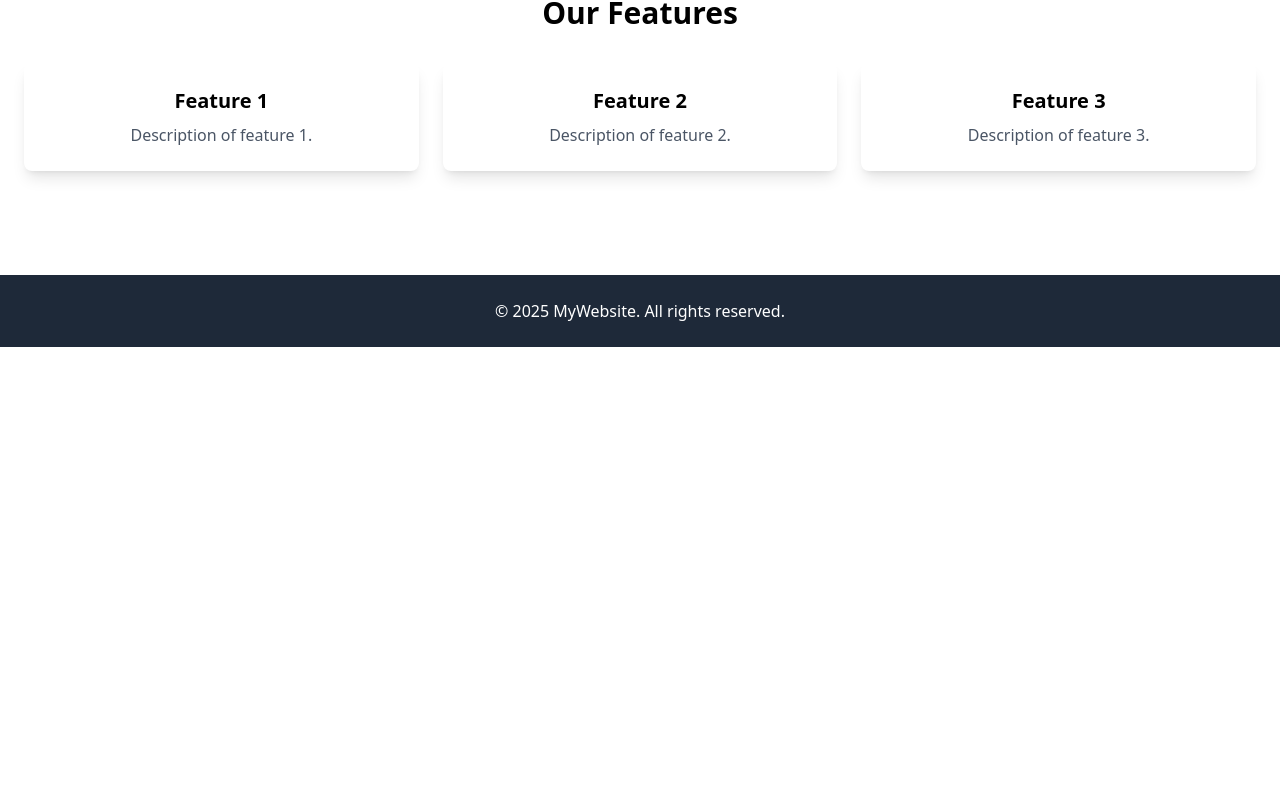
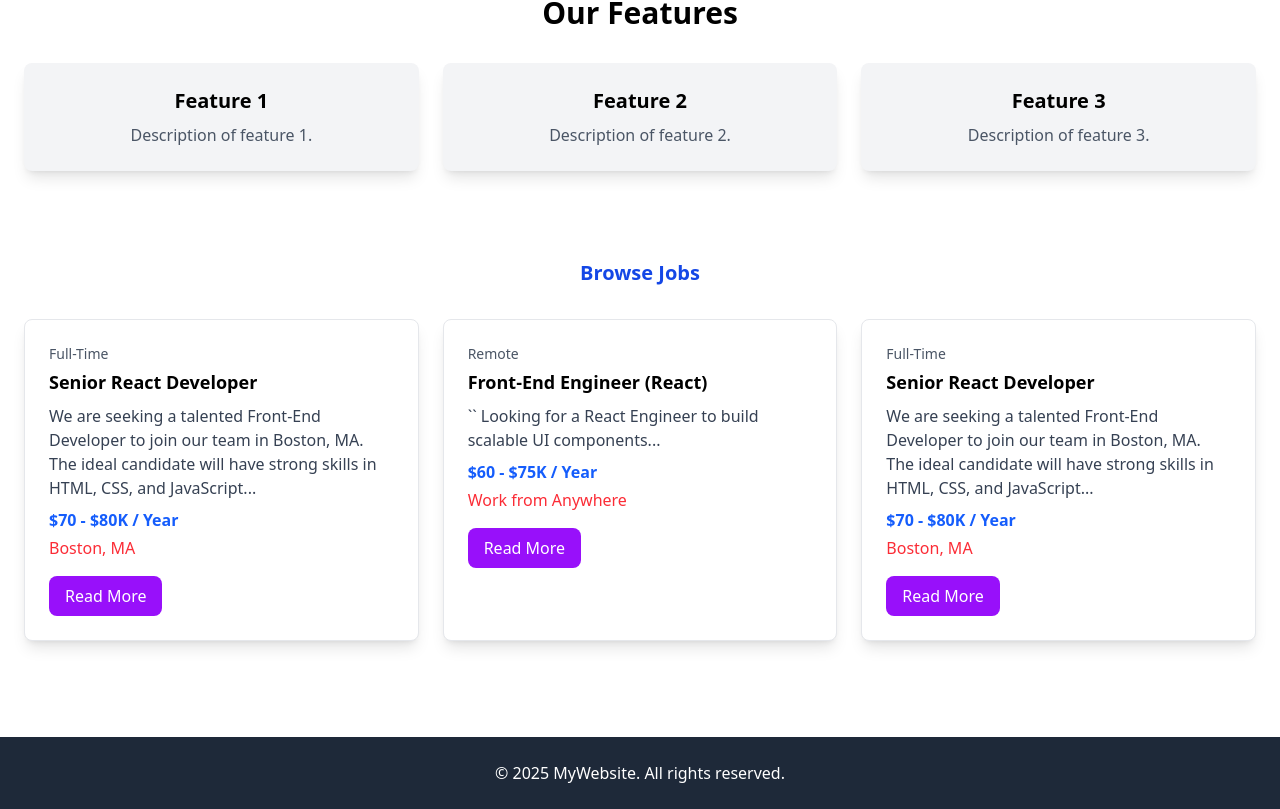
Before and after one commit to MdNoor300/react-project, a React (Vite) app: page / in a window 1280 px wide. Shown: the part 473-1282 px from the top of the page. Before the commit the page ends 820 px from the top, so only its background shows below. Built offline with nearby package versions, Linux system fonts and the light colour scheme.

Commit message:
use props and job listing

```diff
--- a/src/App.jsx
+++ b/src/App.jsx
@@ -1,34 +1,15 @@
 import Navbar from "./components/Navbar";
 import Hero from "./components/Hero";
+import HomeCards from "./components/HomeCards";
+import JobListing from "./components/JobListing";
 
 const App = () => {
   return (
     <>
       <Navbar />
-      <Hero
-      title="Welcome to Our Website"
-        subtitle="Your one-stop solution for amazing content"
-      />
-
-      {/* Features Section */}
-      <section className="py-16 px-6">
-        <h2 className="text-3xl font-bold text-center">Our Features</h2>
-        <div className="grid grid-cols-1 md:grid-cols-3 gap-6 mt-8">
-          <div className="p-6 bg-white shadow-lg rounded-lg text-center">
-            <h3 className="text-xl font-bold">Feature 1</h3>
-            <p className="text-gray-600 mt-2">Description of feature 1.</p>
-          </div>
-          <div className="p-6 bg-white shadow-lg rounded-lg text-center">
-            <h3 className="text-xl font-bold">Feature 2</h3>
-            <p className="text-gray-600 mt-2">Description of feature 2.</p>
-          </div>
-          <div className="p-6 bg-white shadow-lg rounded-lg text-center">
-            <h3 className="text-xl font-bold">Feature 3</h3>
-            <p className="text-gray-600 mt-2">Description of feature 3.</p>
-          </div>
-        </div>
-      </section>
-
+      <Hero/>
+      <HomeCards/>
+      <JobListing/>
       {/* Footer */}
       <footer className="text-center py-6 bg-gray-800 text-white mt-10">
         <p>&copy; {new Date().getFullYear()} MyWebsite. All rights reserved.</p>
--- /dev/null
+++ b/src/components/Card.jsx
@@ -0,0 +1,9 @@
+const Card = ({children, bg="bg-gray-100"}) => {
+  return (
+    <div className={`p-6 shadow-lg rounded-lg text-center ${bg}`}>
+        {children}
+    </div>
+  )
+}
+
+export default Card
--- a/src/components/Hero.jsx
+++ b/src/components/Hero.jsx
@@ -1,9 +1,9 @@
-const Hero = (props) => {
+const Hero = ({title="Welcome to Our Website", subtitle="Your one-stop solution for amazing content"}) => {
     return (
       <section className="text-center py-20 bg-blue-500 text-white">
-        <h1 className="text-5xl font-bold">{props.title}</h1>
+        <h1 className="text-5xl font-bold">{title}</h1>
         <p className="mt-4 text-lg">
-          {props?.subtitle}
+          {subtitle}
         </p>
         <button className="mt-6 px-6 py-3 bg-white text-blue-500 font-semibold rounded-lg shadow-md hover:bg-gray-200">
           Get Started
--- /dev/null
+++ b/src/components/HomeCards.jsx
@@ -0,0 +1,25 @@
+import Card from "./Card";
+
+const HomeCards = () => {
+  return (
+    <section className="py-16 px-6 max-w-[1320px] mx-auto">
+      <h2 className="text-3xl font-bold text-center">Our Features</h2>
+      <div className="grid grid-cols-1 md:grid-cols-3 gap-6 mt-8 ">
+        <Card>
+          <h3 className="text-xl font-bold">Feature 1</h3>
+          <p className="text-gray-600 mt-2">Description of feature 1.</p>
+        </Card>
+        <Card>
+          <h3 className="text-xl font-bold">Feature 2</h3>
+          <p className="text-gray-600 mt-2">Description of feature 2.</p>
+        </Card>
+        <Card>
+          <h3 className="text-xl font-bold">Feature 3</h3>
+          <p className="text-gray-600 mt-2">Description of feature 3.</p>
+        </Card>
+      </div>
+    </section>
+  );
+};
+
+export default HomeCards;
--- /dev/null
+++ b/src/components/JobListing.jsx
@@ -0,0 +1,56 @@
+import jobs from "../jobs.json";
+const JobListing = () => {
+  return (
+    <div className=" p-6 max-w-[1320px] mx-auto">
+      <h2 className="text-xl font-bold text-center text-blue-700 mb-6">
+        Browse Jobs
+      </h2>
+      <div className="grid grid-cols-1 md:grid-cols-3 gap-6 mt-8 ">
+        <div className="bg-white p-6 shadow-lg rounded-lg border border-gray-200 mb-8">
+          <p className="text-gray-600 text-sm">Full-Time</p>
+          <h3 className="text-lg font-bold mt-1">Senior React Developer</h3>
+          <p className="text-gray-700 mt-2">
+            We are seeking a talented Front-End Developer to join our team in
+            Boston, MA. The ideal candidate will have strong skills in HTML,
+            CSS, and JavaScript...
+          </p>
+          <p className="text-blue-600 font-semibold mt-2">$70 - $80K / Year</p>
+          <p className="text-red-500 mt-1">Boston, MA</p>
+          <button className="mt-4 bg-purple-600 text-white py-2 px-4 rounded-lg">
+            Read More
+          </button>
+        </div>
+
+        <div className="bg-white p-6 shadow-lg rounded-lg border border-gray-200 mb-8">
+          <p className="text-gray-600 text-sm">Remote</p>
+          <h3 className="text-lg font-bold mt-1">Front-End Engineer (React)</h3>
+          <p className="text-gray-700 mt-2">
+            `` Looking for a React Engineer to build scalable UI components...
+          </p>
+          <p className="text-blue-600 font-semibold mt-2">$60 - $75K / Year</p>
+          <p className="text-red-500 mt-1">Work from Anywhere</p>
+          <button className="mt-4 bg-purple-600 text-white py-2 px-4 rounded-lg">
+            Read More
+          </button>
+        </div>
+
+        <div className="bg-white p-6 shadow-lg rounded-lg border border-gray-200 mb-8">
+          <p className="text-gray-600 text-sm">Full-Time</p>
+          <h3 className="text-lg font-bold mt-1">Senior React Developer</h3>
+          <p className="text-gray-700 mt-2">
+            We are seeking a talented Front-End Developer to join our team in
+            Boston, MA. The ideal candidate will have strong skills in HTML,
+            CSS, and JavaScript...
+          </p>
+          <p className="text-blue-600 font-semibold mt-2">$70 - $80K / Year</p>
+          <p className="text-red-500 mt-1">Boston, MA</p>
+          <button className="mt-4 bg-purple-600 text-white py-2 px-4 rounded-lg">
+            Read More
+          </button>
+        </div>
+      </div>
+    </div>
+  );
+};
+
+export default JobListing;
--- /dev/null
+++ b/src/jobs.json
@@ -0,0 +1,56 @@
+[
+  {
+    "id": "1",
+    "title": "Senior Developer",
+    "type": "Full-Time",
+    "location": "Boston, MA",
+    "salary": "$70K - $80K / Year",
+    "description": "We are seeking a talented Front-End Developer to join our team in Boston, MA. The ideal candidate will have strong skills in HTML, CSS, and JavaScript...",
+    "company": "NewTek Solutions"
+  },
+  {
+    "id": "2",
+    "title": "Front-End Engineer (React & Redux)",
+    "type": "Full-Time",
+    "location": "Miami, FL",
+    "salary": "$70K - $80K / Year",
+    "description": "Join our team as a Front-End Developer in sunny Miami, FL. We are looking for a motivated individual with a passion for crafting beautiful and responsive web applications...",
+    "company": "Veneer Solutions"
+  },
+  {
+    "id": "3",
+    "title": "React.js Developer",
+    "type": "Full-Time",
+    "location": "Brooklyn, NY",
+    "salary": "$70K - $80K / Year",
+    "description": "Are you passionate about front-end development? Join our team in vibrant Brooklyn, NY, and work on exciting projects that make a difference...",
+    "company": "Dolor Cloud"
+  },
+  {
+    "id": "4",
+    "title": "React Front-End Developer",
+    "type": "Part-Time",
+    "location": "Phoenix, AZ",
+    "salary": "$60K - $70K / Year",
+    "description": "Join our team as a Part-Time Front-End Developer in beautiful Phoenix, AZ. This position offers flexible hours and the opportunity to work remotely...",
+    "company": "Alpha Elite"
+  },
+  {
+    "id": "5",
+    "title": "Full Stack React Developer",
+    "type": "Full-Time",
+    "location": "Atlanta, GA",
+    "salary": "$90K - $100K / Year",
+    "description": "Exciting opportunity for a Full-Time Front-End Developer in bustling Atlanta, GA. Join our team and make an impact!",
+    "company": "Browning Technologies"
+  },
+  {
+    "id": "6",
+    "title": "React Native Developer",
+    "type": "Full-Time",
+    "location": "Portland, OR",
+    "salary": "$100K - $110K / Year",
+    "description": "Join our team as a Front-End Developer in beautiful Portland, OR. Competitive salary and great benefits package available.",
+    "company": "Port Solutions INC"
+  }
+]
```
